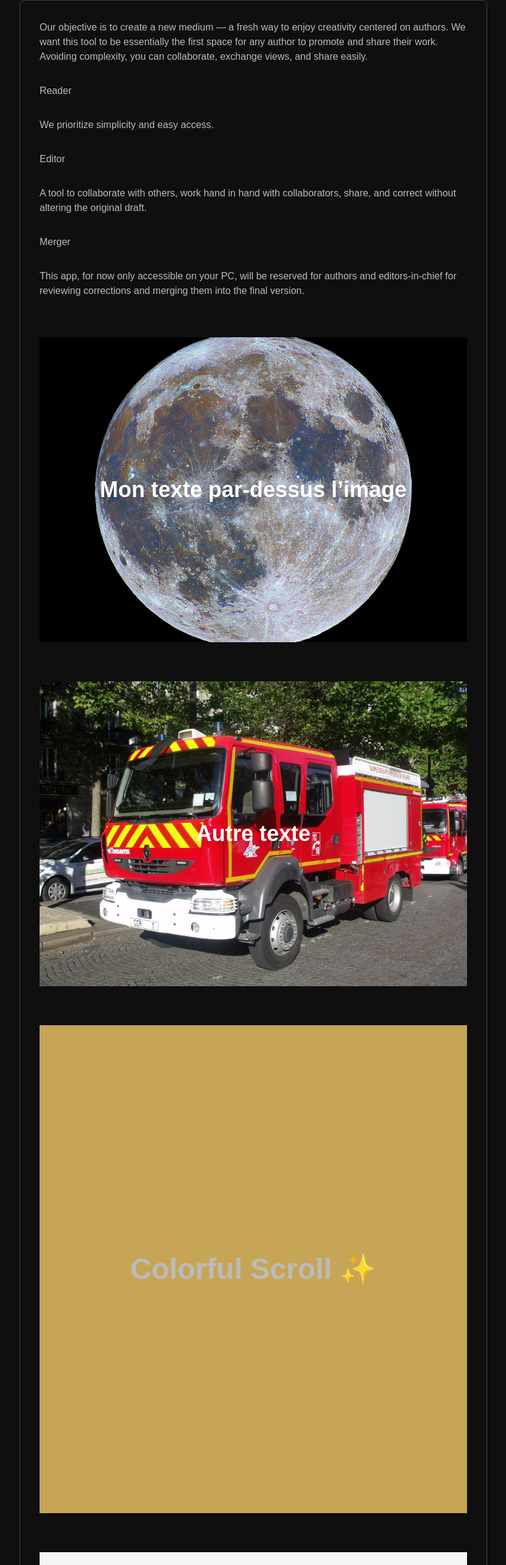
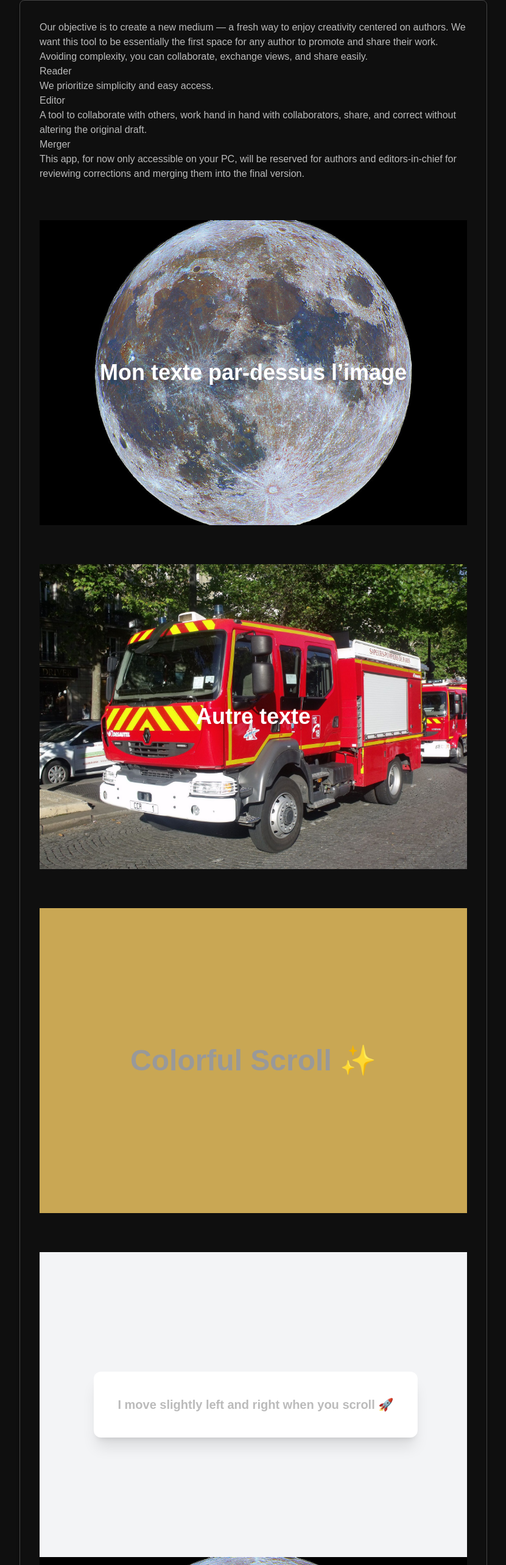
Before and after one commit to tsurubaso/sanbagierbo, a Next.js app: page / in a window 1280 px wide. Shown: the top 2566 px of the page at 61% size, without its empty margins (224-1055 px from the left). Built offline with nearby package versions, Linux system fonts and the light colour scheme.

Commit message:
ajout du submodule

```diff
--- a/app/page.js
+++ b/app/page.js
@@ -28,7 +28,7 @@ export default function Welcome() {
   });
 
   const bgColor = useTransform(colorProgress, [0, 1], ["#1e3a8a", "#facc15"]);
-
+const textColor = useTransform(colorProgress, [0, 1], ["#ffffff", "#000000"]);
   // ---------- COMPONENTS ----------
   function HeroSection({
     image,
@@ -92,6 +92,12 @@ export default function Welcome() {
         <div className="space-y-16">
           {/* First hero section */}
           <div className="space-y-8">
+            <motion.div
+              initial={{ opacity: 0, y: 20 }}
+              whileInView={{ opacity: 1, y: 0 }}
+              viewport={{ once: true }}
+              transition={{ duration: 1 }}
+            >
               <p>
                 Our objective is to create a new medium — a fresh way to enjoy
                 creativity centered on authors. We want this tool to be
@@ -112,10 +118,11 @@ export default function Welcome() {
 
               <h1>Merger</h1>
               <p>
-              This app, for now only accessible on your PC, will be reserved for
-              authors and editors-in-chief for reviewing corrections and merging
-              them into the final version.
+                This app, for now only accessible on your PC, will be reserved
+                for authors and editors-in-chief for reviewing corrections and
+                merging them into the final version.
               </p>
+            </motion.div>
           </div>
           <HeroSection
             image="/image.jpg"
@@ -132,16 +139,19 @@ export default function Welcome() {
           <motion.section
             ref={colorRef}
             style={{ backgroundColor: bgColor }}
-            className="flex min-h-screen items-center justify-center"
+            className="flex min-h-[500px] items-center justify-center"
           >
-            <motion.h1 className="text-5xl font-bold">
+            <motion.h1
+              style={{ color: textColor }}
+              className="text-5xl font-bold"
+            >
               Colorful Scroll ✨
             </motion.h1>
           </motion.section>
 
           <section
             ref={ref}
-            className="h-screen flex items-center justify-center bg-gray-100"
+            className="min-h-[500px] flex items-center justify-center bg-gray-100"
           >
             <motion.div
               viewport={{ amount: 0.3, once: false }} // 👈 controls when effect starts
```
Lines whose indentation alone changed are shown as unchanged.
